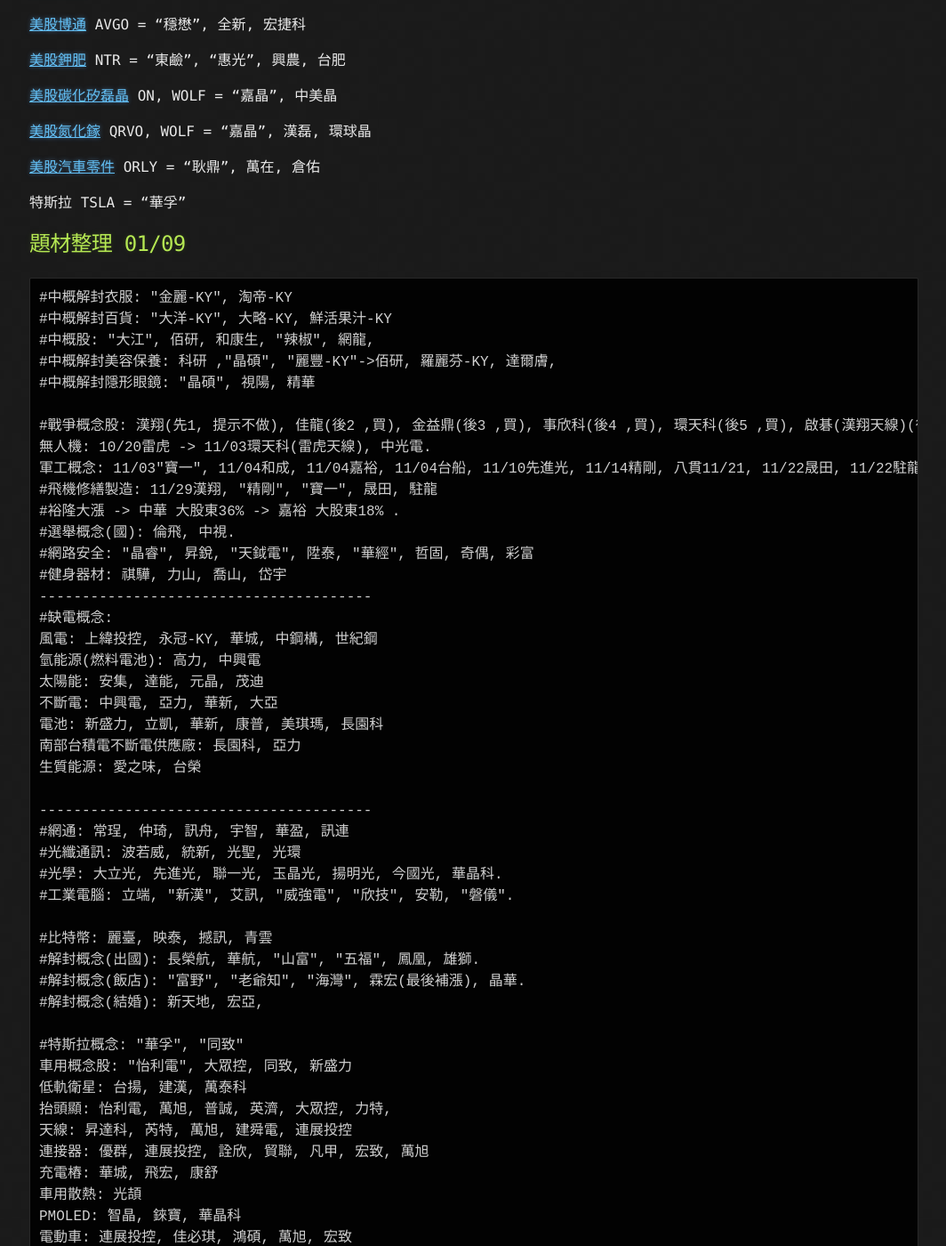
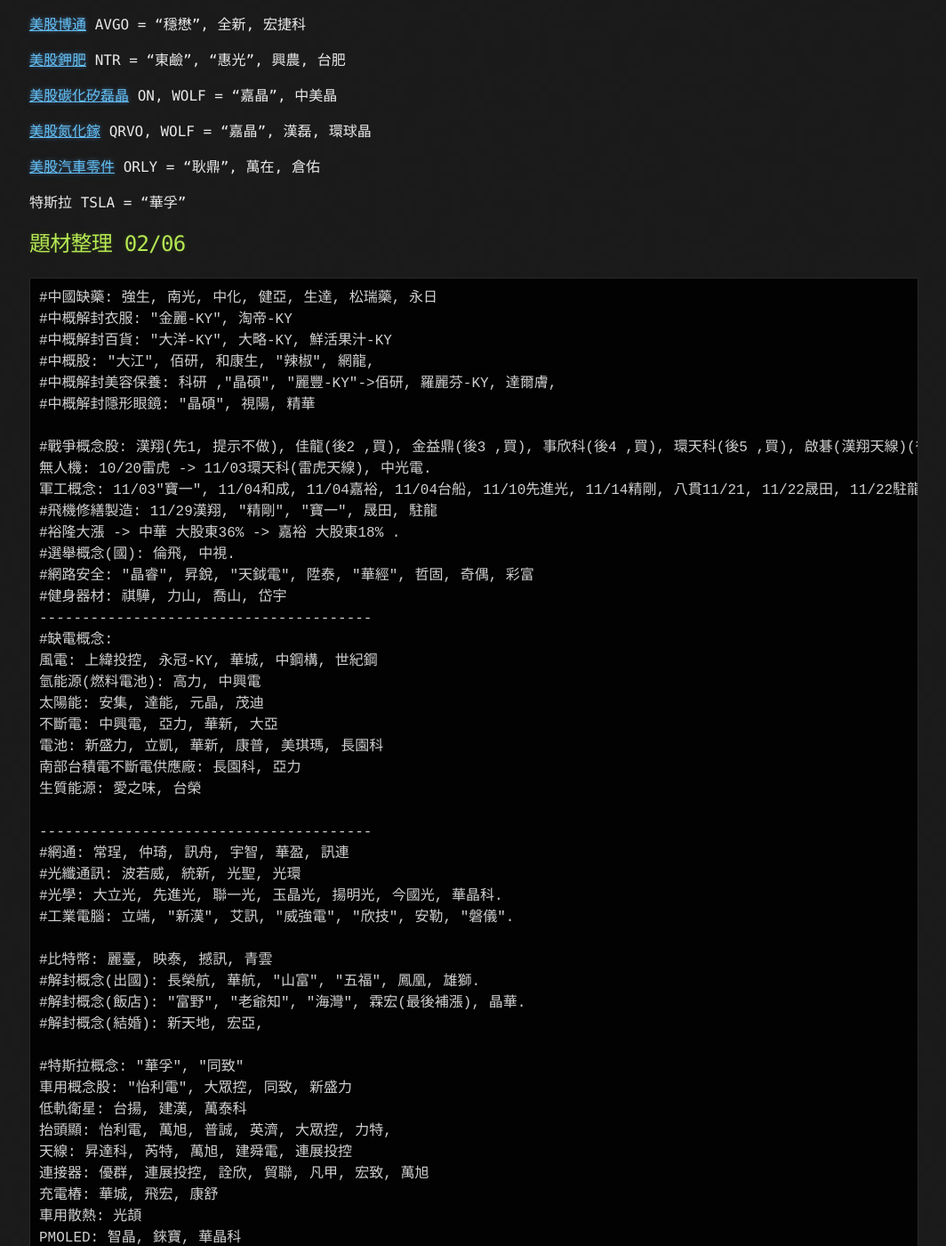
Before and after one commit to lepg5487/Stock_God, a Jekyll site: the page built from index.md, in a window 1280 px wide and 1400 px high, scrolled down 79495 px. Shown: the whole window at 89% size, without its empty margins (107-1171 px from the left). Built offline with Jekyll 4.4.1, drawn with Linux system fonts in a browser that asks for light colours; our own code applies the rules of GitHub Pages for plain Markdown files; some of the changed text lies outside the part shown.

Commit message:
Update index.md

````diff
--- a/index.md
+++ b/index.md
@@ -25,8 +25,8 @@
 晚上美股-1.9%, 早上期貨-0.3%, 盤後TSLA +1.44%.
 營收公布爛的漲跌都有, 觀察營收好噴幾根, 勝品德英燦星旅目前2根.
 布局生技股直接買進高價才是正解, 美時, 該檢討.
-上市生技指數到前高了, 不進場生技股了.
-等等看威鋒電子5號, jpp-KY6號, 濟生7號, 亞諾法7號, 跌回來就有價差.
+上市生技指數到前高, 小躲一下, 如果明天繼續強勢, 觀察強生, 南光, 買進中化, .
+#中國缺藥: 強生, 南光, 中化, 健亞, 生達, 松瑞藥, 永日
 
 多喬山, 多新盛力等營收, 多達爾膚等營收, 多萬在跟耿鼎.
 ```
@@ -3220,8 +3220,9 @@
 
 特斯拉 TSLA = "華孚"
 
-## 題材整理 01/09
-```
+## 題材整理 02/06
+```
+#中國缺藥: 強生, 南光, 中化, 健亞, 生達, 松瑞藥, 永日
 #中概解封衣服: "金麗-KY", 淘帝-KY
 #中概解封百貨: "大洋-KY", 大略-KY, 鮮活果汁-KY
 #中概股: "大江", 佰研, 和康生, "辣椒", 網龍,
````
